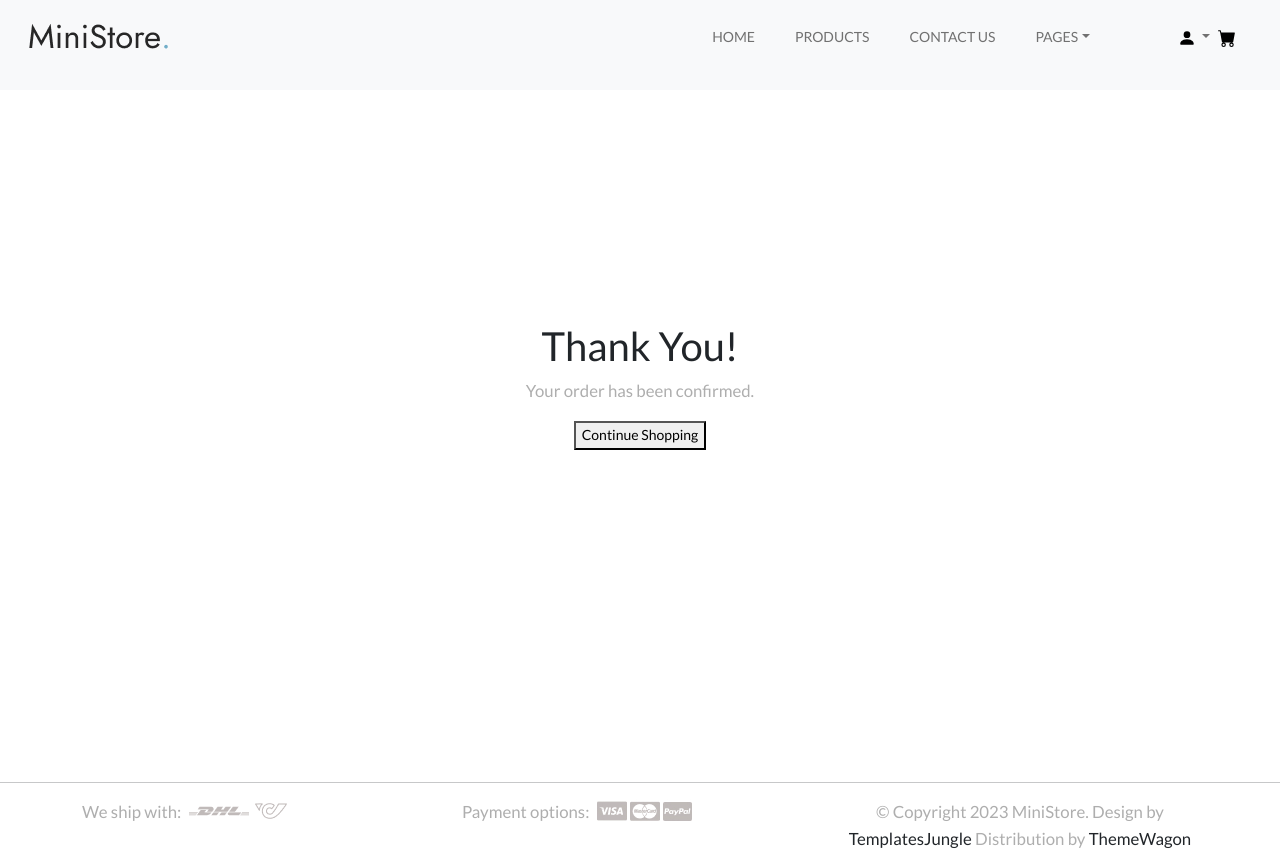
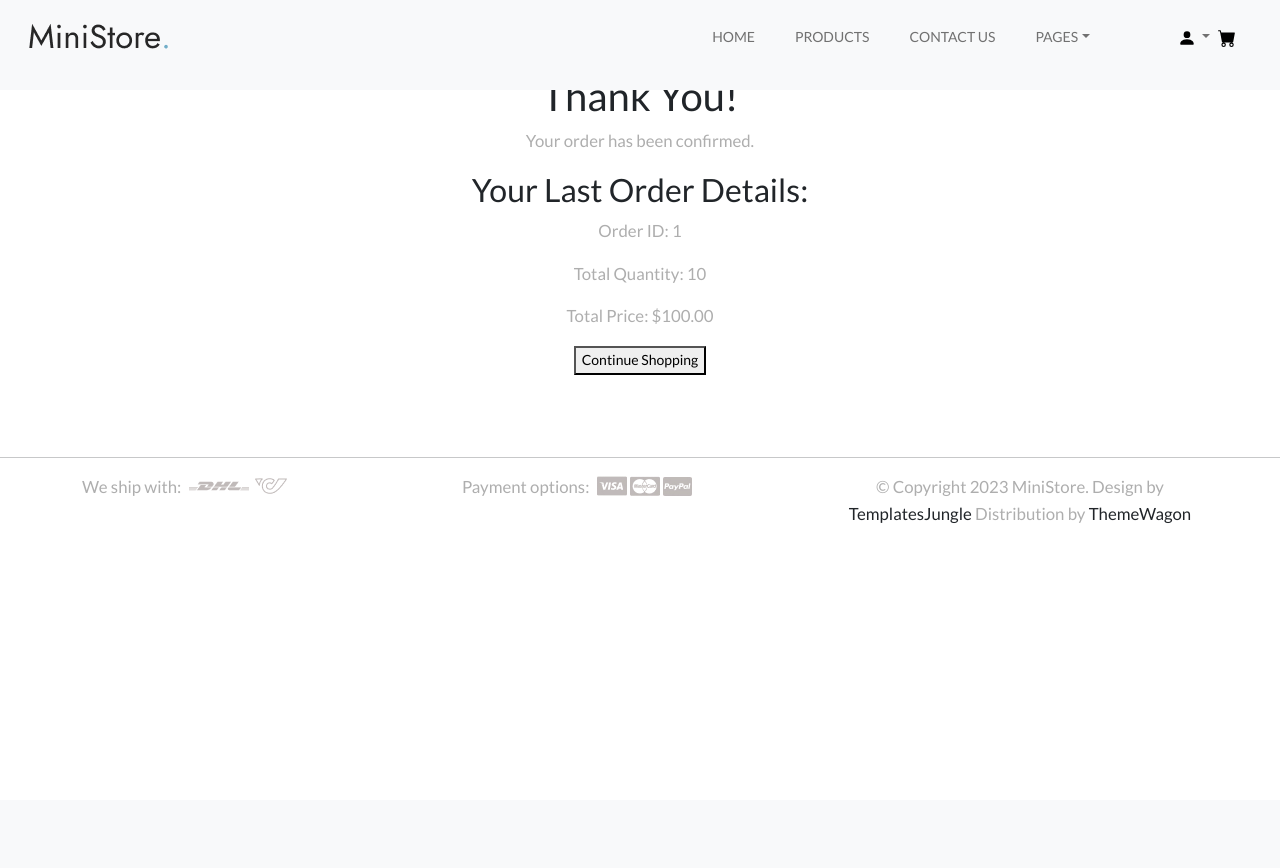
Before and after one commit to vishnuushaji/ministore, a Django app: page /thankyou/ in a window 1280 px wide. After the commit the page ends 523 px from the top, so only its background shows below. Run offline with Django 4.2, Linux system fonts and the light colour scheme; a user stored in the database is signed in; tables that the repository leaves empty hold one stand-in row (values such as "Sample post"); some libraries are stand-ins or nearby versions.

Commit message:
made changes is thankyou,removefrom cart

```diff
--- a/app/templates/cart.html
+++ b/app/templates/cart.html
@@ -40,7 +40,10 @@
                     <td>{{ item.quantity }}</td>
                     <td>${{ item.total_price }}</td>
                     <td>
-                        <a href="{% url 'remove_from_cart' item.id %}" class="btn btn-danger">Remove</a>
+                        <form action="{% url 'remove_from_cart' item.id %}" method="post">
+                            {% csrf_token %}
+                            <button type="submit" class="btn btn-danger">Remove</button>
+                        </form>
                     </td>
                 </tr>
             {% endfor %}
--- a/app/templates/thankyou.html
+++ b/app/templates/thankyou.html
@@ -1,21 +1,30 @@
-<!-- templates/store/thankyou.html -->
-
 {% load static %}
 {% include "header.html" %}
 
 {% block title %}Thank You{% endblock %}
 
 {% block content %}
-  <div style="padding-top: 300px; padding-bottom: 300px;"> <!-- Adjust the padding as needed -->
+  <div style="padding-top: 50px; padding-bottom: 50px;">
     <h1>Thank You!</h1>
     <p>Your order has been confirmed.</p>
 
+    <h2>Your Last Order Details:</h2>
+
+    {% if order %}
+        <p>Order ID: {{ order.id }}</p>
+        <p>Total Quantity: {{ order.total_quantity }}</p>
+        <p>Total Price: ${{ order.total_price }}</p>
+        <!-- Add more order details here as needed -->
+    {% else %}
+        <p>No orders found.</p>
+    {% endif %}
+
     <button onclick="window.location.href='{% url 'shop' %}'">Continue Shopping</button>
-
   </div>
 {% endblock %}
 
 {% include "footer.html" %}
+
 
     <!-- <h2>Order Details:</h2>
     {% if cart_items %}
--- a/app/views.py
+++ b/app/views.py
@@ -5,7 +5,6 @@ from .tokens import AccountActivationTokenGenerator, account_activation_token
 from .models import Product,BlogPost
 from django.views.generic.edit import FormView
 from .forms import AddToCartForm, RemoveFromCartForm, UserRegistrationForm, CustomAuthenticationForm
-from django.urls import reverse_lazy
 from django.contrib.auth.views import LoginView,LogoutView, PasswordChangeView, PasswordResetView, PasswordResetDoneView, PasswordResetConfirmView, PasswordResetCompleteView
 
 from django.contrib.sites.shortcuts import get_current_site
@@ -15,10 +14,9 @@ from django.utils.encoding import force_bytes, force_str
 from django.contrib.auth.tokens import default_token_generator,PasswordResetTokenGenerator
 from django.conf import settings
 from django.contrib import messages
-from django.http import HttpResponseRedirect
+from django.http import HttpResponseRedirect,JsonResponse, HttpResponse
 from django.urls import reverse_lazy, reverse
 from django.views.generic import TemplateView, ListView, CreateView, View
-from django.http import JsonResponse, HttpResponse
 from django.views.decorators.http import require_POST
 from django.utils.decorators import method_decorator
 from django.db import transaction
@@ -101,13 +99,15 @@ class ShopView(ListView):
         context['category_two_products'] = category_two_products
 
         return context
-class CartView(ListView):
+class CartView(LoginRequiredMixin, ListView):
     template_name = 'cart.html'
     model = CartItem
     context_object_name = 'cart_items'
+    login_url = reverse_lazy('login')
 
     def get_queryset(self):
-        queryset = super().get_queryset()
+        queryset = CartItem.objects.filter(user=self.request.user)
+
         for item in queryset:
             item.total_price = item.product.price * item.quantity
         return queryset
@@ -150,13 +150,17 @@ class CheckoutView(LoginRequiredMixin, TemplateView):
     login_url = reverse_lazy('login')
 
     def get_context_data(self, **kwargs):
-        cart_items = CartItem.objects.all()
+        # Retrieve cart items specific to the current user
+        cart_items = CartItem.objects.filter(user=self.request.user)
 
+        # Calculate total quantity and total price of cart items
         total_quantity = sum(item.quantity for item in cart_items)
         total_price = sum(item.product.price * item.quantity for item in cart_items)
 
+        # Gather a list of product names from cart items
         product_names = [item.product.name for item in cart_items]
 
+        # Pass cart items, total quantity, total price, and product names to the template
         context = super().get_context_data(**kwargs)
         context['cart_items'] = cart_items
         context['total_quantity'] = total_quantity
@@ -167,18 +171,21 @@ class CheckoutView(LoginRequiredMixin, TemplateView):
 
     def post(self, request, *args, **kwargs):
         try:
-            cart_items = CartItem.objects.all()
+            # Retrieve cart items specific to the current user
+            cart_items = CartItem.objects.filter(user=request.user)
 
+            # Calculate total quantity and total price of cart items
             total_quantity = sum(item.quantity for item in cart_items)
             total_price = sum(item.product.price * item.quantity for item in cart_items)
 
+            # Create a new order for the current user
             order = Order.objects.create(
                 user=request.user,
                 total_quantity=total_quantity,
                 total_price=total_price
             )
 
-
+            # Create order items for each cart item
             for cart_item in cart_items:
                 OrderItem.objects.create(
                     order=order,
@@ -186,36 +193,33 @@ class CheckoutView(LoginRequiredMixin, TemplateView):
                     quantity=cart_item.quantity,
                     total_price=cart_item.product.price * cart_item.quantity
                 )
-            CartItem.objects.all().delete()
+
+            # Delete all cart items for the current user after the order has been successfully placed
+            cart_items.delete()
 
             messages.success(request, 'Order placed successfully. Thank you for your purchase!')
         except Exception as e:
             messages.error(request, f'An error occurred: {str(e)}')
 
         return redirect('thankyou')
-class ThankYouView(DetailView):
+class ThankYouView(LoginRequiredMixin, DetailView):
     template_name = 'thankyou.html'
     model = Order
     context_object_name = 'order'
 
     def get_object(self, queryset=None):
-
+        # Filter orders to only include those belonging to the current user
         return self.get_last_order()
 
     def get_last_order(self):
-
-        return Order.objects.last()
+        # Retrieve the last order associated with the current user
+        return Order.objects.filter(user=self.request.user).last()
 
 
 class RemoveFromCartView(View):
-    def get(self, request, cart_item_id):
+    def post(self, request, cart_item_id):
         cart_item = get_object_or_404(CartItem, pk=cart_item_id)
-
-        if cart_item.quantity > 1:
-            cart_item.quantity -= 1
-            cart_item.save()
-        else:
-            cart_item.delete()
+        cart_item.delete()
 
         return redirect('cart')
 
```
